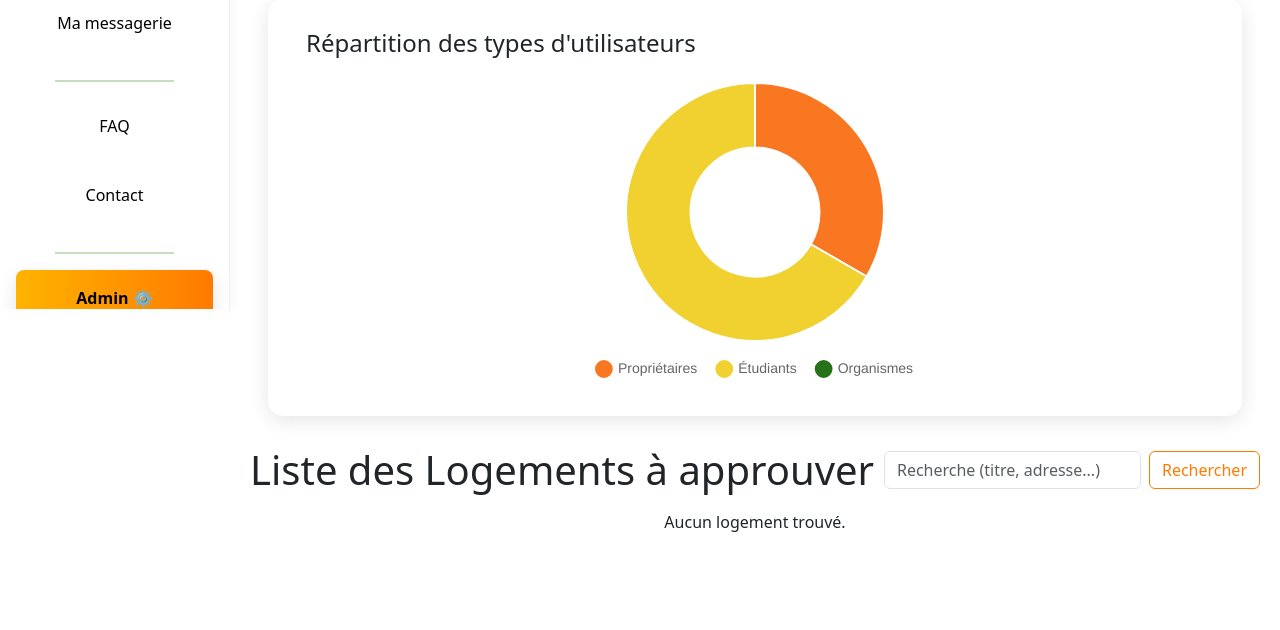
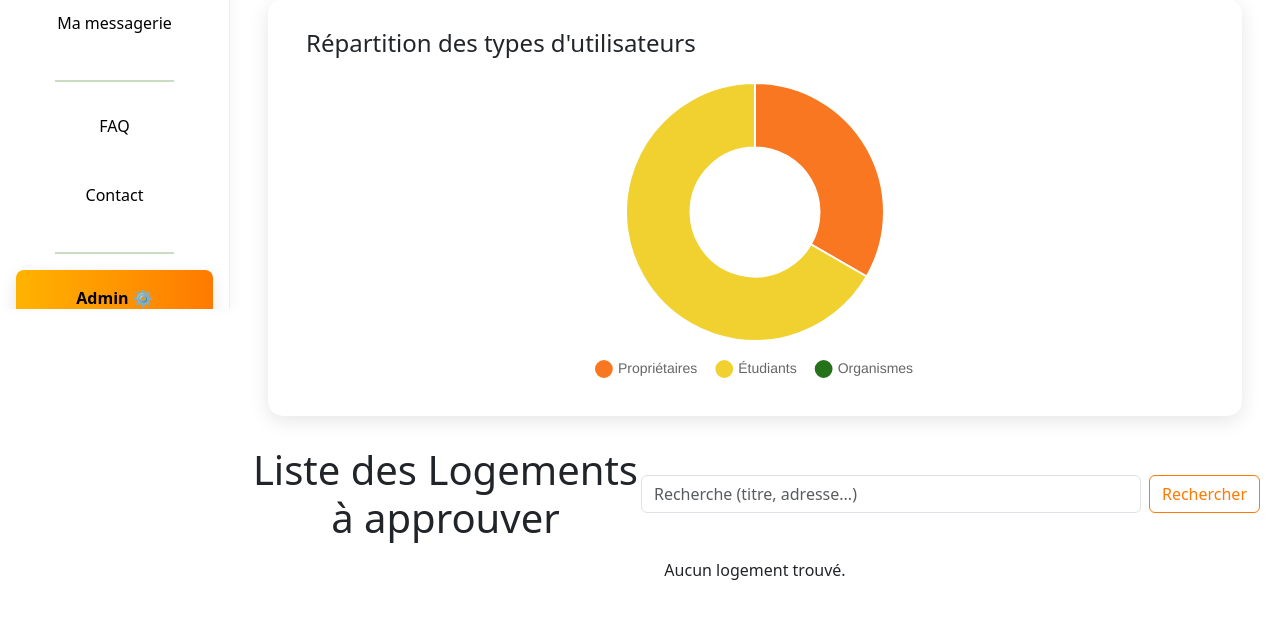
Before and after one commit to Yoan0204/Logemangue, a PHP site: page /admin.php in a window 1280 px wide. Shown: the part 491-1121 px from the top of the page. Before the commit the page ends 1023 px from the top, so only its background shows below. Run offline with PHP 8.4, Linux system fonts and the light colour scheme; a user stored in the database is signed in; data comes from the database, SQL or seed files in the repository; data that the repository does not hold is empty.

Commit message:
fix : barre de recherche css

```diff
--- a/php/admin.php
+++ b/php/admin.php
@@ -243,7 +243,7 @@ foreach ($userTypes as $type) {
                             <div class="d-flex justify-content-between align-items-center mb-3">
                                 <h1 class="text-center mb-0">Liste des Logements à approuver</h1>
                                 <form method="get" class="d-flex" role="search">
-                                    <input class="form-control me-2" type="search" name="q" placeholder="Recherche (titre, adresse...)" aria-label="Search" value="<?php echo htmlspecialchars($q); ?>">
+                                    <input class="form-control me-2" style="width: 500px;" type="search" name="q" placeholder="Recherche (titre, adresse...)" aria-label="Search" value="<?php echo htmlspecialchars($q); ?>">
                                     <button class="btn btn-outline-primary" type="submit">Rechercher</button>
                                 </form>
                             </div>
```
Also changed, not shown: css/listmessagerie.css (line endings or trailing spaces).
